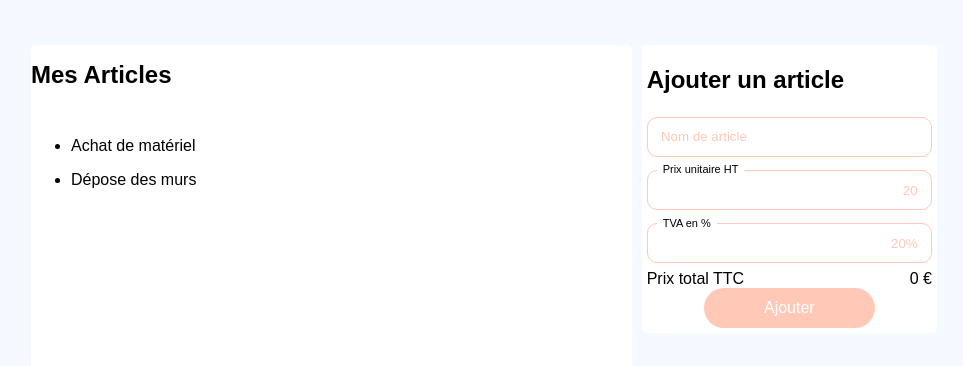
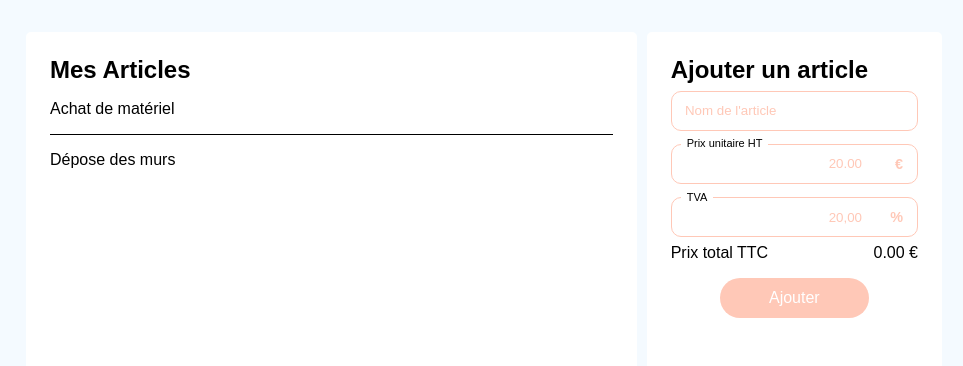
Before and after one commit to ThomasOnufryk/Exercice-vue.js, a Vue app: page / in a window 1280 px wide. Shown: the top 366 px of the page, without its empty margins (156-1119 px from the left). Built offline with nearby package versions, Linux system fonts and the light colour scheme.

Commit message:
DEVELOP: refonte formulaire et logique de mise à jour/ajout d'article

```diff
--- a/src/App.vue
+++ b/src/App.vue
@@ -2,35 +2,66 @@
   <div class="block">
     <div class="list">
       <h1>Mes Articles</h1>
-      <ul>
-        <li v-for="(article, index) in articles" @click="setCurrentArticle(article)" :key="index">
-          <ArticleList :article="article"/>
-        </li>
-      </ul>
+      <template v-if="articles.length">
+        <div class="ul">
+          <ul>
+            <li v-for="(article, index) in articles" @click="setCurrentArticle(article, index)" :key="index">
+              <ArticleList :article="article"/>
+            </li>
+          </ul>
+
+        </div>
+      </template>
+      <template v-else>
+        <h3>Vous n'avez pas encore enregistré d'articles dans votre liste</h3>
+      </template>
     </div>
-    <div class="form">
-      <ArticleForm v-model:article="currentArticle" v-model:editionMode="editionMode"/>
-    </div>
+
+    <ArticleForm v-model:article="currentArticle" v-model:editionMode="editionMode" @save-article="saveArticle"/>
+
   </div>
-
 </template>
 
 <script setup>
-import { ref} from "vue";
+import {ref} from "vue";
 import ArticleForm from "@/components/ArticleForm.vue";
 import ArticleList from "@/components/ArticleList.vue";
+
 const articles = ref([
-  { name:"Achat de matériel", price: 20, vat:20},
-  { name:"Dépose des murs", price: 150, vat:20},
+  {name: "Achat de matériel", price: 20, vat: 20},
+  {name: "Dépose des murs", price: 150, vat: 20},
 ])
 const editionMode = ref(false);
 const currentArticle = ref({})
-const setCurrentArticle = (article) => {
-  currentArticle.value = article;
+const currentIndex = ref(-1); // Pour tracker l'index de l'article en cours d'édition
+
+const setCurrentArticle = (article, index) => {
+  // Créer une copie de l'article pour éviter de modifier l'original
+  currentArticle.value = {...article};
+  currentIndex.value = index;
   editionMode.value = true;
+}
+
+const saveArticle = () => {
+  if (editionMode.value && currentIndex.value >= 0) {
+    // Mode édition : remplacer l'article existant
+    articles.value[currentIndex.value] = {...currentArticle.value};
+  } else {
+    // Mode création : ajouter un nouvel article
+    articles.value.push({...currentArticle.value});
   }
 
+  // Réinitialiser après sauvegarde
+  editionMode.value = false;
+  currentArticle.value = {};
+  currentIndex.value = -1;
+}
 
+const newArticle = () => {
+  editionMode.value = false;
+  currentArticle.value = {};
+  currentIndex.value = -1;
+}
 </script>
 
 <style scoped>
--- a/src/assets/main.scss
+++ b/src/assets/main.scss
@@ -1,17 +1,24 @@
 * {
   box-sizing: border-box;
 }
+
 body {
+  margin: 0;
+  padding: 0;
   background-color: #F4FAFF;
   font-family: 'Source Sans Pro', sans-serif;
+  height: 100dvh;
 }
+
 h1 {
   font-size: 1.5rem;
+  margin: 0;
 }
 
 #app {
   background-color: #F4FAFF;
   max-width: 980px;
+  height: 100vh;
   margin: 0 auto;
   padding: 2rem;
   font-weight: normal;
@@ -21,24 +28,41 @@ h1 {
   display: grid;
   grid-template-columns: 4fr 2fr;
 }
+ul{
+  padding: 0;
+}
+li {
+  list-style: none;
+}
+li:not(:last-child) {
+  border-bottom: black solid 1px;
+  padding-right: 2.5rem;
+}
 .list {
   display: flex;
   flex-direction: column;
   background-color: #fff;
-  margin: 5px;
+  padding: 1.5rem;
   border-radius: 5px;
-  height: 380px;
+  min-height: 350px;
   overflow-y: auto;
+
+  .list-item {
+    cursor: pointer;
+  }
 }
+
 .form {
   background-color: #fff;
-  margin: 5px;
-  padding: 5px;
+  margin-left:10px;
+  padding: 1.5rem;
   border-radius: 5px;
-  height: fit-content;
+  height: 350px;
+
   .form-label {
     position: relative;
   }
+
   .form__inputs {
     input:first-child {
       text-align: left;
@@ -53,13 +77,16 @@ h1 {
       border: #FFC8B7 1px solid;
       border-radius: 10px;
     }
+
     input::placeholder {
       color: #FFC8B7;
     }
+
     input:focus {
       border-color: #FFC8B7;
       outline-color: #FFC8B7;
     }
+
     label {
       background-color: #fff;
       padding: 0 6px;
@@ -70,26 +97,72 @@ h1 {
       top: 0;
       left: 10px;
     }
+
+    .input-group {
+      display: flex;
+      align-items: center;
+
+      input {
+        text-align: right;
+        flex: 1;
+        padding-right: 40px; // Plus d'espace pour le suffixe
+      }
+
+      .input-suffix {
+        position: absolute;
+        right: 15px;
+        color: #FFC8B7;
+        font-weight: bold;
+        pointer-events: none;
+        font-size: 0.9rem;
+      }
+    }
+
     button {
       align-items: center;
       color: #fff;
       font-size: 1em;
       height: 2.5em;
       display: block;
-      margin: auto;
+      margin: 1em auto;
       background-color: #FFC8B7;
       border: none;
       border-radius: 50px;
       width: 60%;
+
+      &:hover {
+        background-color: #ffb8a3;
+      }
     }
   }
 }
+
 .total {
   display: flex;
   justify-content: space-between;
 }
-@media  (width <= 480px) {
+
+@media (600px <= width <= 850px) {
   .block {
-    display: block;
+    display: grid;
+    grid-template-columns: 1fr 1fr;
   }
 }
+@media (width <= 600px) {
+  .block {
+    display: flex;
+    flex-direction: column;
+  }
+  .list {
+    margin-bottom: 15px;
+  }
+  .form {
+    height: 45vh;
+  }
+  h1 {
+    position: sticky;
+  }
+  .ul {
+    height: 150px;
+  }
+}
--- a/src/components/ArticleForm.vue
+++ b/src/components/ArticleForm.vue
@@ -1,27 +1,54 @@
-<template class="form">
+<template>
+  <div class="form">
     <h1>{{ title }}</h1>
-  <div class="form__inputs">
+    <form class="form__inputs">
 
-    <input type="text" name="articleName" id="articleName" v-model="article.name" placeholder="Nom de article"/>
+      <input type="text" name="articleName" id="articleName" v-model="article.name" placeholder="Nom de l'article"/>
 
       <div class="form-label">
         <label for="articlePrice">
           Prix unitaire HT
         </label>
-      <input type="text" name="articlePrice" id="articlePrice" v-model="article.price" placeholder="20"/>
+        <div class="input-group">
+          <input
+              type="number"
+              name="articlePrice"
+              id="articlePrice"
+              v-model.number="article.price"
+              placeholder="20.00"
+              step="0.01"
+              min="0"
+          />
+          <span class="input-suffix">€</span>
+        </div>
       </div>
 
       <div class="form-label">
         <label for="vat">
-        TVA en %
+          TVA
         </label>
-      <input type="text" name="vat" id="vat" v-model="article.vat" placeholder="20%">
+        <div class="input-group">
+          <input
+              type="number"
+              name="vat"
+              id="vat"
+              v-model.number="article.vat"
+              placeholder="20,00"
+              step="0.01"
+              min="0"
+              max="100"
+          />
+          <span class="input-suffix">%</span>
         </div>
+      </div>
+
       <div class="total">
         <div>Prix total TTC</div>
         <div>{{ priceTi }} €</div>
       </div>
-    <button class="submit">{{ buttonTitle }}</button>
+
+      <button class="submit" type="button" @click="handleSave">{{ buttonTitle }}</button>
+    </form>
   </div>
 </template>
 
@@ -30,15 +57,33 @@ import {computed} from "vue";
 
 const edition = defineModel('editionMode')
 const article = defineModel('article')
+
+// Définir les émissions possibles
+const emit = defineEmits(['save-article'])
+
+console.log("ARTICLE", article.value)
+
 const title = computed(() => {
   return edition.value === true ? "Editer un article" : "Ajouter un article";
-    }
-)
+})
+
 const buttonTitle = computed(() => {
   return edition.value === true ? "Enregistrer" : "Ajouter";
+})
+
+const priceTi = computed(() => {
+  const price = parseFloat(article.value.price) || 0;
+  const vat = parseFloat(article.value.vat) || 0;
+  return (price * (1 + vat / 100)).toFixed(2);
+})
+
+const handleSave = () => {
+  // Validation basique avant émission
+  if (!article.value.name || !article.value.price) {
+    alert('Veuillez remplir au minimum le nom et le prix de l\'article');
+    return;
   }
-)
-const priceTi = computed(() => {
-  return !isNaN(article.value.price) ? (article.value.price * (1 + article.value.vat / 100)).toFixed(2) : 0;
-})
+
+  emit('save-article');
+}
 </script>
--- a/src/components/ArticleList.vue
+++ b/src/components/ArticleList.vue
@@ -1,5 +1,5 @@
 <template>
- <p>{{article.name}}</p>
+  <p class="list-item">{{ article.name }}</p>
 </template>
 
 <script setup>
```
Also changed, not shown: 1 other file (tests, documents, lock files or other folders). Lines whose indentation alone changed are shown as unchanged.
